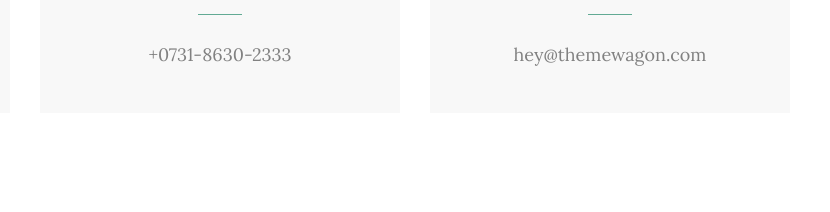
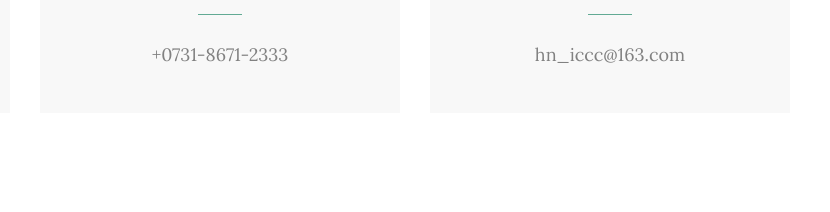
Before and after one commit to hniccc/hniccc.github.io, a plain HTML site: page index.html in a window 1280 px wide. Shown: the part 4447-4659 px from the top of the page, 420-1250 px from the left. Drawn offline with nearby package versions, Linux system fonts and the light colour scheme; a script that the page names is missing.

Commit message:
Update index.html

```diff
--- a/index.html
+++ b/index.html
@@ -389,7 +389,7 @@
                                 <div class="vira-card-content">
                                     <h3>电话</h3>
                                     <p>
-                                        +0731-8630-2333
+                                        +0731-8671-2333
                                     </p>
                                 </div>
                             </div>
@@ -402,7 +402,7 @@
                                 <div class="vira-card-content">
                                     <h3>邮件</h3>
                                     <p>
-                                        hey@themewagon.com
+                                        hn_iccc@163.com
                                     </p>
                                 </div>
                             </div>
```
